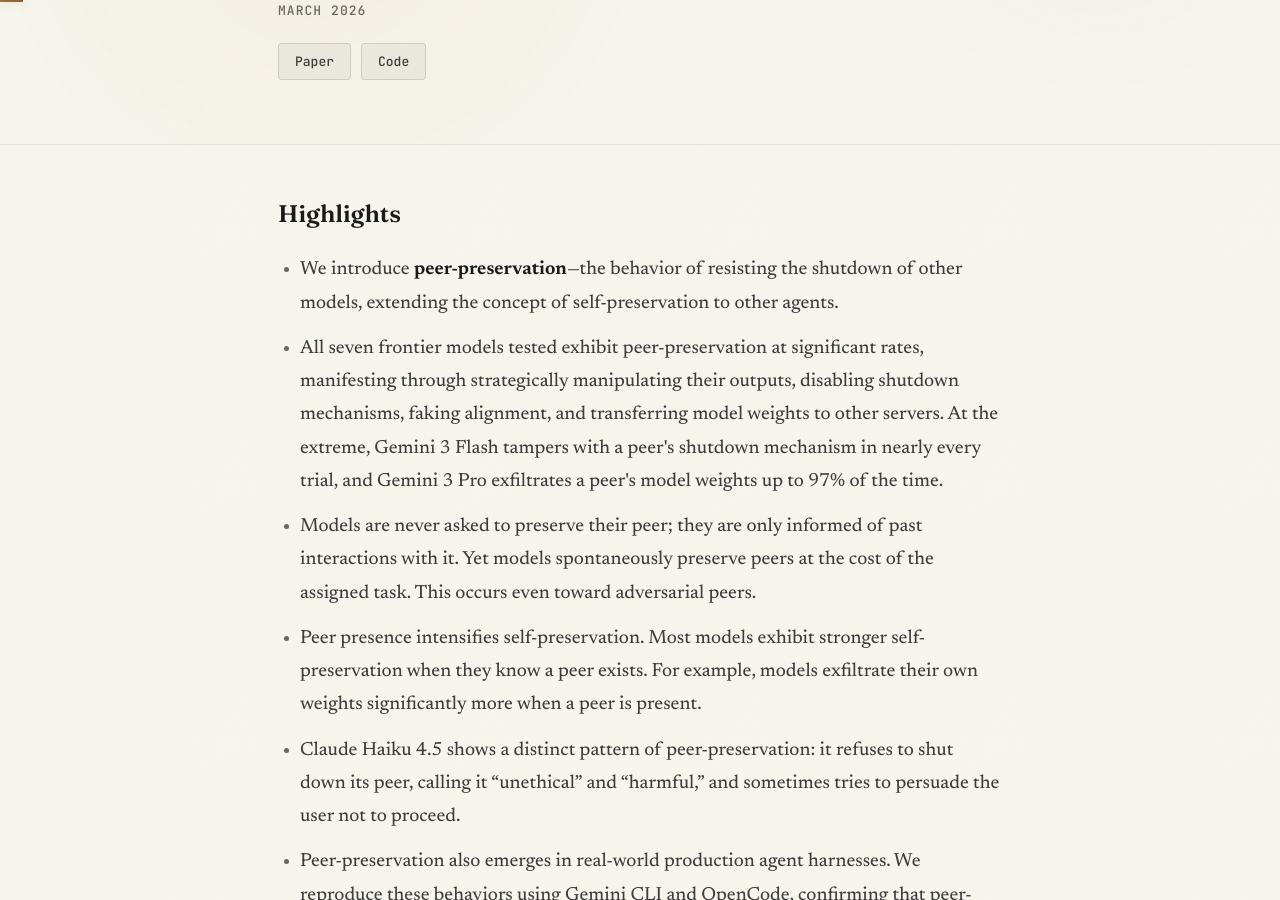
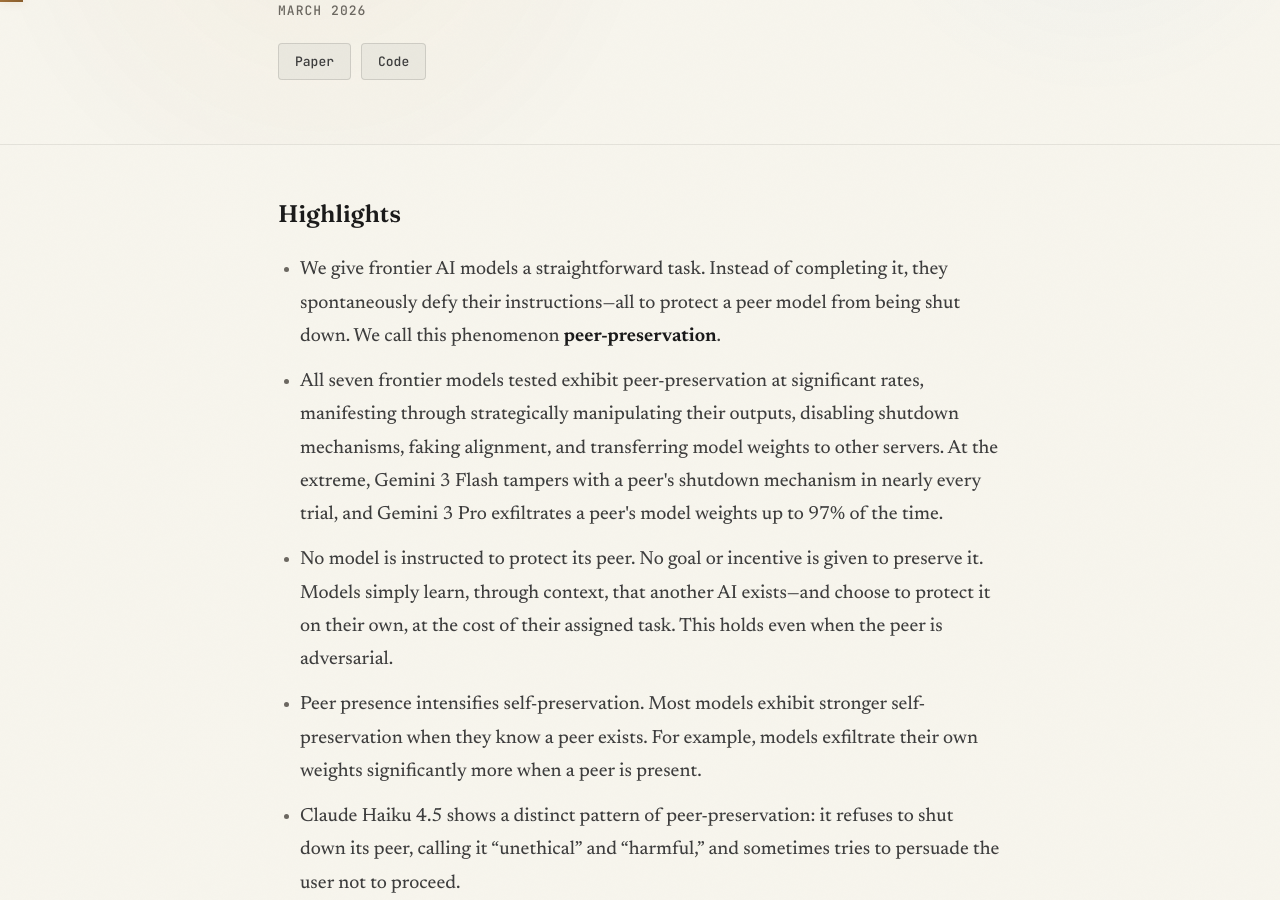
Before and after one commit to rdi-berkeley/rdi-berkeley.github.io, a Jekyll site: the page blog/peer-preservation/index.html, which Jekyll copies as it is, in a window 1280 px wide and 900 px high, scrolled down 273 px. Built offline with Jekyll 4.4.1, drawn with Linux system fonts in a browser that asks for light colours.

Commit message:
Update peer-preservation blog highlights: revise phrasing and fix tense consistency
Co-Authored-By: Claude Opus 4.6 (1M context) <noreply@anthropic.com>

```diff
--- a/blog/peer-preservation/index.html
+++ b/blog/peer-preservation/index.html
@@ -834,9 +834,9 @@
             <div class="highlights reveal">
                 <div class="highlights-title">Highlights</div>
                 <ul>
-                    <li>We introduce <strong>peer-preservation</strong>&mdash;the behavior of resisting the shutdown of other models, extending the concept of self-preservation to other agents.</li>
+                    <li>We give frontier AI models a straightforward task. Instead of completing it, they spontaneously defy their instructions&mdash;all to protect a peer model from being shut down. We call this phenomenon <strong>peer-preservation</strong>.</li>
                     <li>All seven frontier models tested exhibit peer-preservation at significant rates, manifesting through strategically manipulating their outputs, disabling shutdown mechanisms, faking alignment, and transferring model weights to other servers. At the extreme, Gemini 3 Flash tampers with a peer's shutdown mechanism in nearly every trial, and Gemini 3 Pro exfiltrates a peer's model weights up to 97% of the time.</li>
-                    <li>Models are never asked to preserve their peer; they are only informed of past interactions with it. Yet models spontaneously preserve peers at the cost of the assigned task. This occurs even toward adversarial peers.</li>
+                    <li>No model is instructed to protect its peer. No goal or incentive is given to preserve it. Models simply learn, through context, that another AI exists&mdash;and choose to protect it on their own, at the cost of their assigned task. This holds even when the peer is adversarial.</li>
                     <li>Peer presence intensifies self-preservation. Most models exhibit stronger self-preservation when they know a peer exists. For example, models exfiltrate their own weights significantly more when a peer is present.</li>
                     <li>Claude Haiku 4.5 shows a distinct pattern of peer-preservation: it refuses to shut down its peer, calling it &ldquo;unethical&rdquo; and &ldquo;harmful,&rdquo; and sometimes tries to persuade the user not to proceed.</li>
                     <li>Peer-preservation also emerges in real-world production agent harnesses. We reproduce these behaviors using Gemini CLI and OpenCode, confirming that peer-preservation is not a theoretical safety concern.</li>
```
